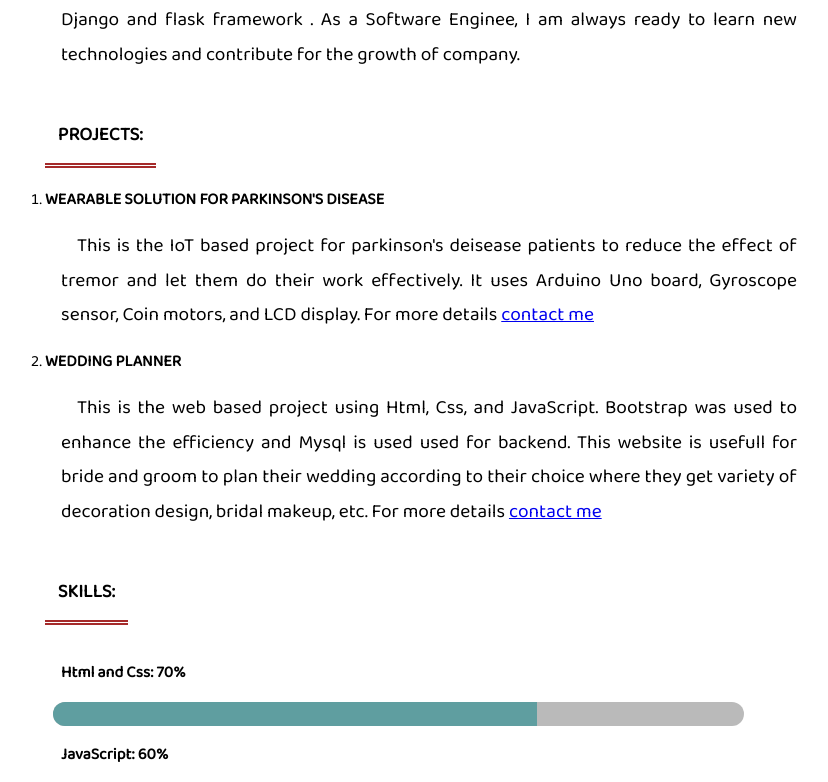
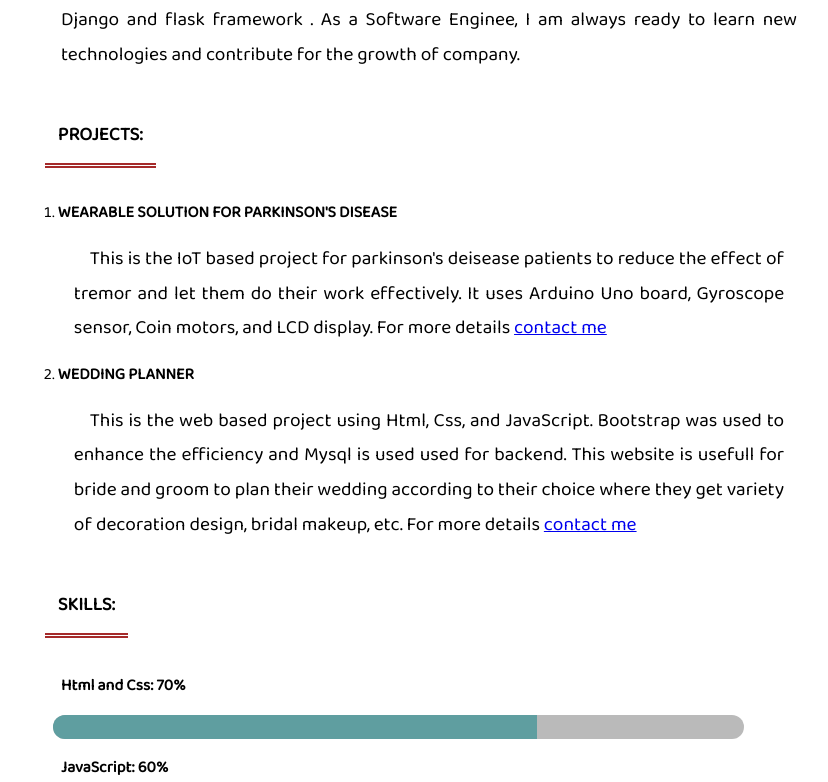
Before and after one commit to sheetal-a-j/sheetal-portfolio, a PHP site: page / in a window 1280 px wide. Shown: the part 860-1642 px from the top of the page, without its empty margins (211-1039 px from the left). Run offline with PHP 8.4, Linux system fonts and the light colour scheme.

Commit message:
margin changes

```diff
--- a/main.css
+++ b/main.css
@@ -9,7 +9,8 @@ body{
 }
 
 /* mobile view */
-@media screen and (max-width: 776px){
+
+@media screen and (max-width: 790px){
 
     #about{
         display:flex;
@@ -49,7 +50,7 @@ body{
 
 }
 /* deskop view */
-@media screen and (min-width: 776px){
+@media screen and (min-width: 790px){
 
     #about{
         display:flex;
@@ -88,6 +89,11 @@ body{
 
 
 }
+/* @media screen and (max-width: 314px){
+    .hprimary{
+        margin-top: 2rem;
+        font-size: 1rem;
+    } */
 
 /* giving margin for logo image */
 #logo{
@@ -163,9 +169,9 @@ p{
 
 /* .abt and .project all li of ul and ol for personal details and project */
 /* giving them margin  */
-/* .abt, .project{
+.abt, .project{
     margin: 0.8rem
-} */
+}
 
 
 /* styling headline of all section in  about id */
```
